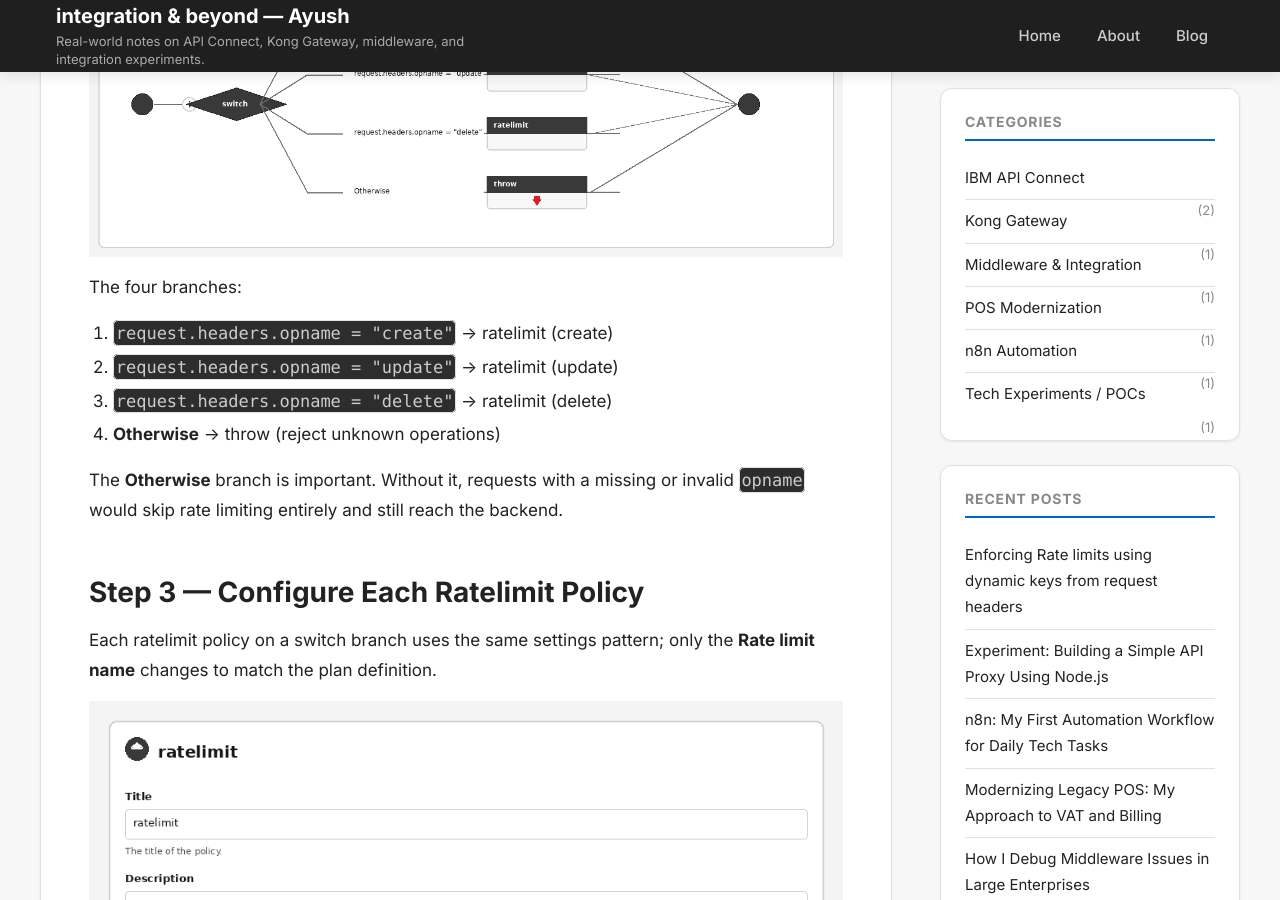
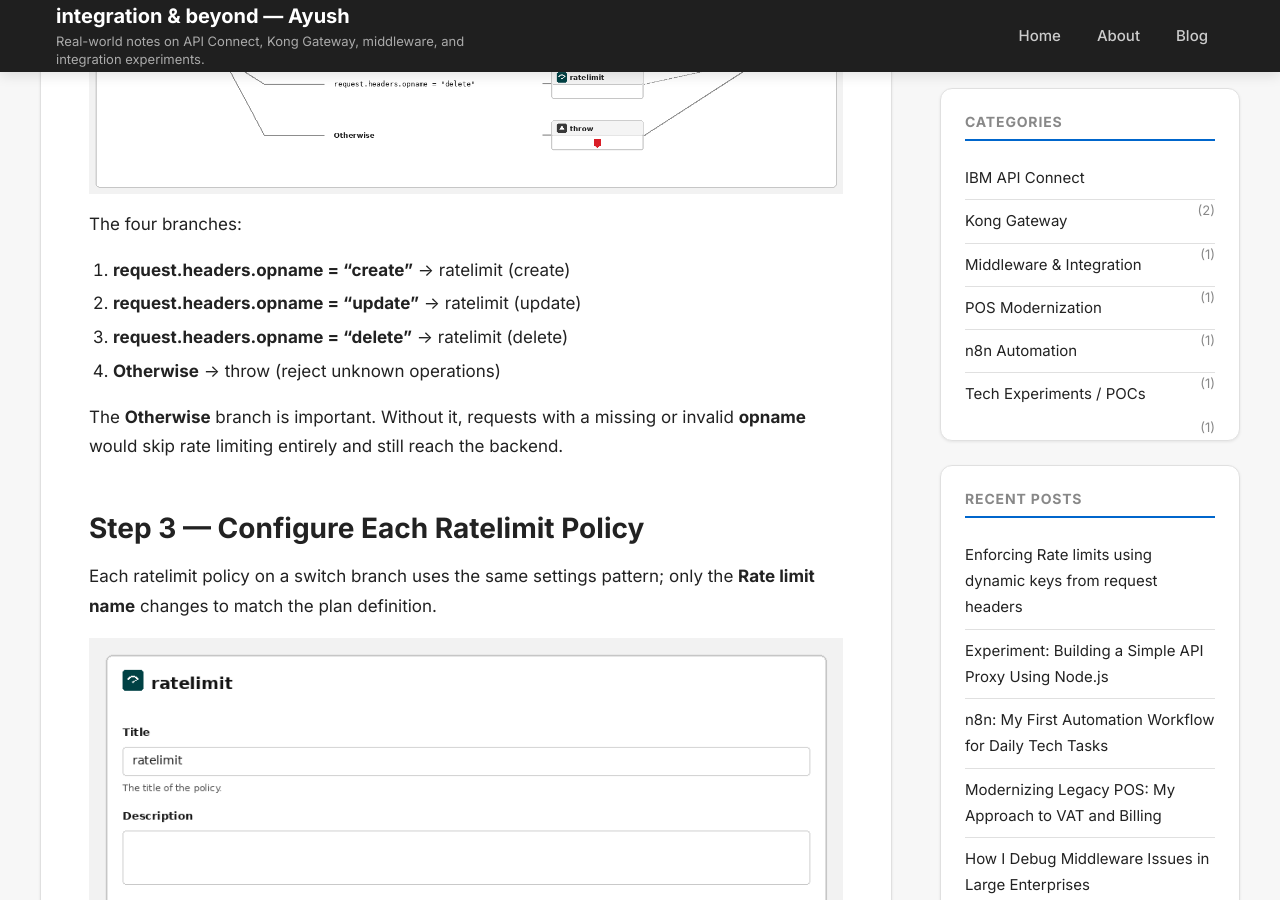
Before and after one commit to ayusshsharma/Integration-and-beyond, a Jekyll site: the page built from _posts/2026-07-13-api-connect-dynamic-rate-limits.md, in a window 1280 px wide and 900 px high, scrolled down 2421 px. Built offline with Jekyll 4.4.1, drawn with Linux system fonts in a browser that asks for light colours; nearby versions of some CDN libraries.

Commit message:
Use cleaner screenshots and bold keywords instead of code highlights
- Regenerate plan and assembly switch images to match clearer reference UI
- Render create/update/delete as bold text without background shading
- Replace inline backticks with bold in post body to remove gray code backgrounds

Co-authored-by: ayusshsharma <ayusshsharma@users.noreply.github.com>

````diff
--- a/_posts/2026-07-13-api-connect-dynamic-rate-limits.md
+++ b/_posts/2026-07-13-api-connect-dynamic-rate-limits.md
@@ -6,19 +6,19 @@ categories: [IBM API Connect]
 tags: [api-connect, rate-limiting, assembly, headers, ibm]
 ---
 
-Not every API call should cost the same against your quota. A lightweight `create` is different from a heavy `update` or a destructive `delete` — yet many teams apply a single flat rate limit at the gateway and wonder why burst traffic still overwhelms backends.
+Not every API call should cost the same against your quota. A lightweight **create** is different from a heavy **update** or a destructive **delete** — yet many teams apply a single flat rate limit at the gateway and wonder why burst traffic still overwhelms backends.
 
-In IBM API Connect, you can define **named assembly rate limits** on an API plan and then **consume the right limit at runtime** based on a value from the request — in my case, the `opname` header. Here is the pattern I use.
+In IBM API Connect, you can define **named assembly rate limits** on an API plan and then **consume the right limit at runtime** based on a value from the request — in my case, the **opname** header. Here is the pattern I use.
 
 ## The Problem
 
-A single endpoint handles multiple logical operations. Clients send an `opname` header (`create`, `update`, or `delete`) to indicate what they want to do. Each operation has a different cost profile:
+A single endpoint handles multiple logical operations. Clients send an **opname** header (**create**, **update**, or **delete**) to indicate what they want to do. Each operation has a different cost profile:
 
 | Operation | Relative cost | Why |
 |-----------|---------------|-----|
-| `create`  | Low           | Simple insert, minimal downstream calls |
-| `update`  | Medium        | Validation + partial writes |
-| `delete`  | High          | Cascading cleanup, audit trails |
+| **create**  | Low           | Simple insert, minimal downstream calls |
+| **update**  | Medium        | Validation + partial writes |
+| **delete**  | High          | Cascading cleanup, audit trails |
 
 A one-size-fits-all rate limit either blocks legitimate light traffic or lets expensive operations through too easily.
 
@@ -30,26 +30,26 @@ In the API product plan, open **Assembly rate limits** and create one named limi
 
 In my setup:
 
-- **create** — cost `5`, `1` per `minute`
-- **update** — cost `10`, `1` per `minute`
-- **delete** — cost `20`, `1` per `minute`
+- **create** — cost **5**, **1** per **minute**
+- **update** — cost **10**, **1** per **minute**
+- **delete** — cost **20**, **1** per **minute**
 
-These names (`create`, `update`, `delete`) are the keys the assembly will reference later. Keeping names aligned with the header values avoids mapping logic in the gateway.
+These names (**create**, **update**, **delete**) are the keys the assembly will reference later. Keeping names aligned with the header values avoids mapping logic in the gateway.
 
 ## Step 2 — Branch in the Assembly with a Switch
 
-Add a **switch** policy at the top of the assembly (after authentication, before invoke). Each case matches `request.headers.opname` and routes to a dedicated **ratelimit** policy.
+Add a **switch** policy at the top of the assembly (after authentication, before invoke). Each case matches **request.headers.opname** and routes to a dedicated **ratelimit** policy.
 
 ![Assembly switch routing to ratelimit policies by opname header]({{ '/assets/images/posts/api-connect-rate-limits/assembly-switch-ratelimit.png' | relative_url }})
 
 The four branches:
 
-1. `request.headers.opname = "create"` → ratelimit (create)
-2. `request.headers.opname = "update"` → ratelimit (update)
-3. `request.headers.opname = "delete"` → ratelimit (delete)
+1. **request.headers.opname = "create"** → ratelimit (create)
+2. **request.headers.opname = "update"** → ratelimit (update)
+3. **request.headers.opname = "delete"** → ratelimit (delete)
 4. **Otherwise** → throw (reject unknown operations)
 
-The **Otherwise** branch is important. Without it, requests with a missing or invalid `opname` would skip rate limiting entirely and still reach the backend.
+The **Otherwise** branch is important. Without it, requests with a missing or invalid **opname** would skip rate limiting entirely and still reach the backend.
 
 ## Step 3 — Configure Each Ratelimit Policy
 
@@ -61,20 +61,20 @@ Key fields:
 
 | Field | Value | Purpose |
 |-------|-------|---------|
-| **Source** | `plan-named` | Pull limits from the API plan's named assembly rate limits |
-| **Rate limit name** | `create` (or `update` / `delete`) | Selects which named bucket to use |
-| **Rate limit operation** | `consume` | Deducts tokens when the request passes through |
+| **Source** | **plan-named** | Pull limits from the API plan's named assembly rate limits |
+| **Rate limit name** | **create** (or **update** / **delete**) | Selects which named bucket to use |
+| **Rate limit operation** | **consume** | Deducts tokens when the request passes through |
 
 Repeat this policy three times — one per switch case — changing only the rate limit name.
 
 ## How It Works End to End
 
-1. Client calls the API with header `opname: create`.
-2. The switch matches the `create` branch.
-3. The ratelimit policy consumes `5` tokens from the `create` bucket defined on the plan.
-4. If tokens remain, the request continues to invoke; if not, API Connect returns `429 Too Many Requests`.
+1. Client calls the API with header **opname: create**.
+2. The switch matches the **create** branch.
+3. The ratelimit policy consumes **5** tokens from the **create** bucket defined on the plan.
+4. If tokens remain, the request continues to invoke; if not, API Connect returns **429 Too Many Requests**.
 
-A `delete` call on the same endpoint consumes from the `delete` bucket at cost `20`, so heavy operations are throttled more aggressively even though the URL is identical.
+A **delete** call on the same endpoint consumes from the **delete** bucket at cost **20**, so heavy operations are throttled more aggressively even though the URL is identical.
 
 ## Example Request
 
@@ -86,7 +86,7 @@ curl -X POST "https://api.example.com/v1/orders" \
   -d '{"orderId": "ORD-1001", "status": "shipped"}'
 ```
 
-With `opname: update`, the gateway hits the update branch and consumes from the `update` rate-limit bucket.
+With **opname: update**, the gateway hits the update branch and consumes from the **update** rate-limit bucket.
 
 ## Assembly Snippet (YAML)
 
@@ -132,20 +132,20 @@ assembly:
         target-url: $(target-url)
 ```
 
-Adjust the `throw` message and fault name to match your API's error contract.
+Adjust the **throw** message and fault name to match your API's error contract.
 
 ## Testing Tips
 
-- **Verify each branch** — send requests with each `opname` value and confirm the correct limit is hit in analytics.
-- **Exhaust one bucket** — flood `create` until you get `429`; confirm `update` still works on the same client credentials.
-- **Test the Otherwise path** — omit `opname` or send `opname: patch` and confirm the throw policy fires before invoke.
+- **Verify each branch** — send requests with each **opname** value and confirm the correct limit is hit in analytics.
+- **Exhaust one bucket** — flood **create** until you get **429**; confirm **update** still works on the same client credentials.
+- **Test the Otherwise path** — omit **opname** or send **opname: patch** and confirm the throw policy fires before invoke.
 - **Watch plan changes** — if you rename a limit on the plan, update every matching ratelimit policy in the assembly.
 
 ## Key Takeaways
 
 - Named assembly rate limits on the plan let you define **multiple weighted buckets** in one subscription.
 - A **switch on request headers** selects the right bucket without duplicating APIs or routes.
-- **`plan-named` + `consume`** ties assembly policy to plan configuration — change limits in the product without redeploying assembly logic.
+- **plan-named** + **consume** ties assembly policy to plan configuration — change limits in the product without redeploying assembly logic.
 - Always add an **Otherwise** branch so malformed requests cannot bypass throttling.
 
 This pattern works well for multiplexed endpoints, legacy systems that overload a single URL, and any API where operation cost varies but the routing surface stays flat.
````
Also changed, not shown: assets/images/posts/api-connect-rate-limits/assembly-switch-ratelimit.png, assets/images/posts/api-connect-rate-limits/plan-assembly-rate-limits.png, assets/images/posts/api-connect-rate-limits/ratelimit-policy-settings.png.
